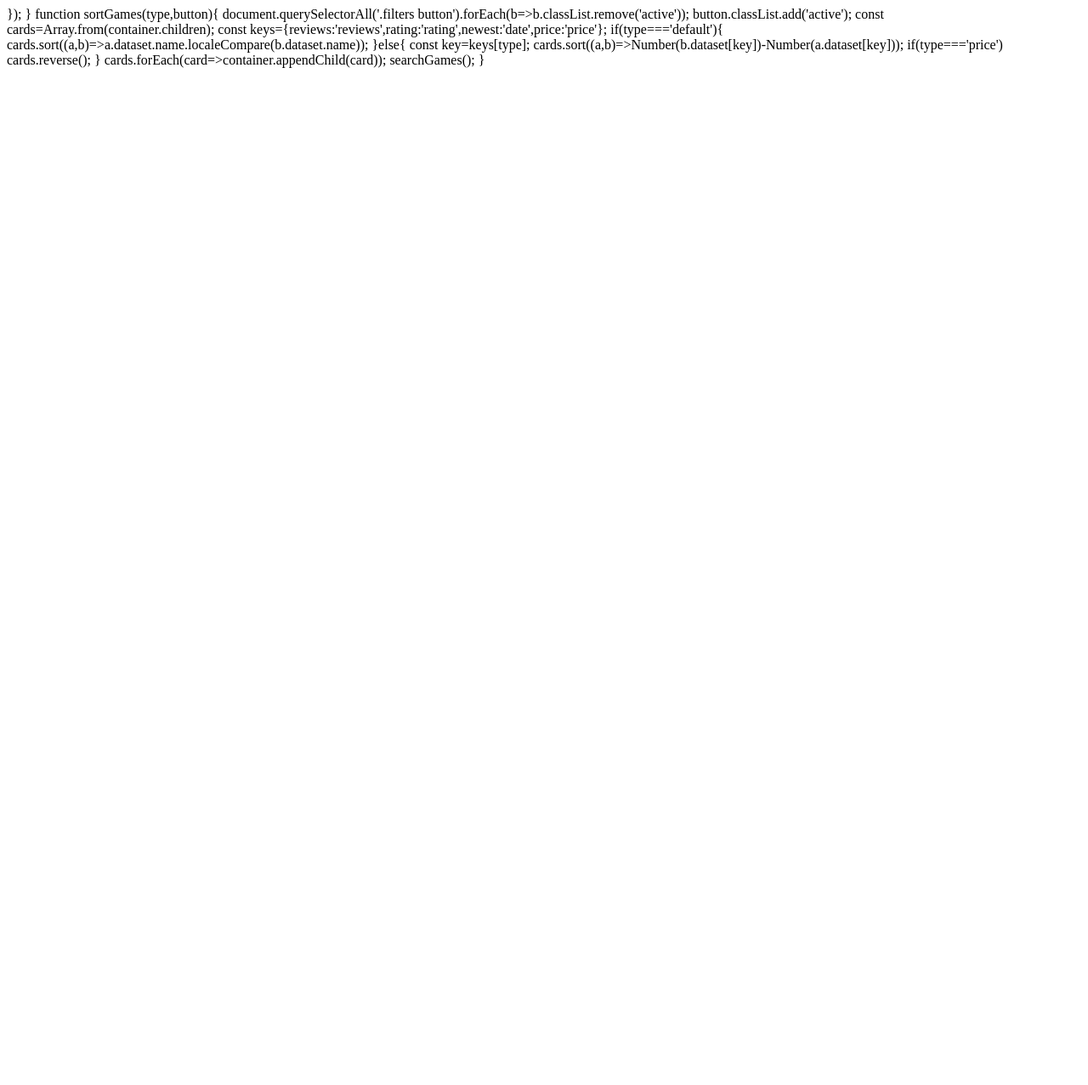
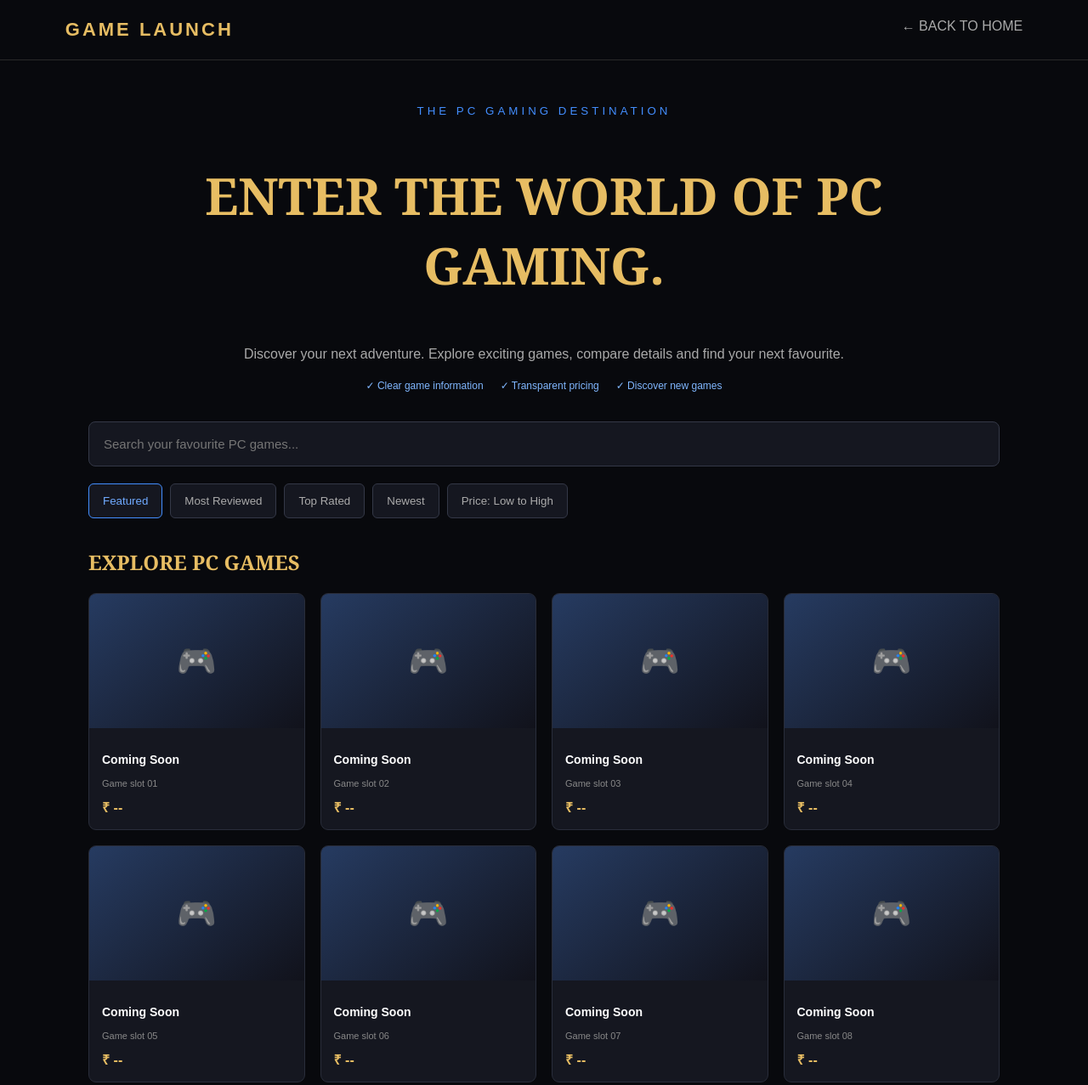
Before and after one commit to yasir225-afk/GAME-LAUNCH, a plain HTML site: page pc.html in a window 1280 px wide. Shown: the top 1277 px of the page at 85% size. Before the commit the page ends 800 px from the top, so only its background shows below. Drawn offline with Linux system fonts and the light colour scheme.

Commit message:
Update pc.html

```diff
--- a/pc.html
+++ b/pc.html
@@ -1,17 +1,100 @@
+
+<!DOCTYPE html>
+<html lang="en">
+<head>
+<meta charset="UTF-8">
+<meta name="viewport" content="width=device-width, initial-scale=1">
+<title>PC Games | GAME LAUNCH</title>
+<style>
+*{box-sizing:border-box}
+body{margin:0;background:#08090d;color:#fff;font-family:Arial,sans-serif}
+header{padding:22px 6%;display:flex;justify-content:space-between;border-bottom:1px solid #292929}
+.logo{color:#e7bd63;font-size:22px;font-weight:bold;letter-spacing:3px}
+a{color:#aaa;text-decoration:none}
+main{max-width:1200px;margin:auto;padding:50px 5%}
+.hero{text-align:center;margin-bottom:35px}
+.hero small{color:#438eff;letter-spacing:4px}
+h1{font-family:Georgia,serif;font-size:clamp(32px,6vw,60px);color:#e7bd63}
+.hero p{color:#aaa;line-height:1.8}
+.trust{color:#80b7ff;font-size:12px;display:flex;justify-content:center;gap:20px;flex-wrap:wrap}
+.search{margin:35px 0 20px}
+.search input{width:100%;padding:17px;background:#151720;border:1px solid #343847;border-radius:8px;color:white;font-size:15px}
+.filters{display:flex;gap:9px;flex-wrap:wrap;margin-bottom:35px}
+button{background:#151720;border:1px solid #343847;color:#aaa;padding:12px 16px;border-radius:6px;cursor:pointer}
+button.active,button:hover{color:#70aaff;border-color:#438eff}
+h2{color:#e7bd63;font-family:Georgia,serif}
+.games{display:grid;grid-template-columns:repeat(4,1fr);gap:18px}
+.game{background:#151720;border:1px solid #292d3a;border-radius:9px;overflow:hidden}
+.art{aspect-ratio:16/10;background:linear-gradient(140deg,#263b61,#11121b);display:grid;place-items:center;color:#438eff;font-size:38px}
+.info{padding:15px}
+.info h3{font-size:14px}
+.info p{font-size:11px;color:#888}
+.price{color:#e7bd63;font-weight:bold}
+footer{text-align:center;color:#666;padding:40px;font-size:11px;letter-spacing:2px}
+@media(max-width:800px){.games{grid-template-columns:repeat(2,1fr)}}
+@media(max-width:430px){main{padding:30px 4%}.trust{gap:10px}}
+</style>
+</head>
+<body>
+<header>
+<div class="logo">GAME LAUNCH</div>
+<a href="index.html">← BACK TO HOME</a>
+</header>
+<main>
+<section class="hero">
+<small>THE PC GAMING DESTINATION</small>
+<h1>ENTER THE WORLD OF PC GAMING.</h1>
+<p>Discover your next adventure. Explore exciting games, compare details and find your next favourite.</p>
+<div class="trust">
+<span>✓ Clear game information</span>
+<span>✓ Transparent pricing</span>
+<span>✓ Discover new games</span>
+</div>
+</section>
+
+<div class="search">
+<input id="search" placeholder="Search your favourite PC games..." oninput="searchGames()">
+</div>
+
+<div class="filters">
+<button class="active" onclick="sortGames('default',this)">Featured</button>
+<button onclick="sortGames('reviews',this)">Most Reviewed</button>
+<button onclick="sortGames('rating',this)">Top Rated</button>
+<button onclick="sortGames('newest',this)">Newest</button>
+<button onclick="sortGames('price',this)">Price: Low to High</button>
+</div>
+
+<h2>EXPLORE PC GAMES</h2>
+<div class="games" id="games">
+<div class="game" data-name="Slot 01" data-reviews="0" data-rating="0" data-date="1" data-price="0"><div class="art">🎮</div><div class="info"><h3>Coming Soon</h3><p>Game slot 01</p><div class="price">₹ --</div></div></div>
+<div class="game" data-name="Slot 02" data-reviews="0" data-rating="0" data-date="2" data-price="0"><div class="art">🎮</div><div class="info"><h3>Coming Soon</h3><p>Game slot 02</p><div class="price">₹ --</div></div></div>
+<div class="game" data-name="Slot 03" data-reviews="0" data-rating="0" data-date="3" data-price="0"><div class="art">🎮</div><div class="info"><h3>Coming Soon</h3><p>Game slot 03</p><div class="price">₹ --</div></div></div>
+<div class="game" data-name="Slot 04" data-reviews="0" data-rating="0" data-date="4" data-price="0"><div class="art">🎮</div><div class="info"><h3>Coming Soon</h3><p>Game slot 04</p><div class="price">₹ --</div></div></div>
+<div class="game" data-name="Slot 05" data-reviews="0" data-rating="0" data-date="5" data-price="0"><div class="art">🎮</div><div class="info"><h3>Coming Soon</h3><p>Game slot 05</p><div class="price">₹ --</div></div></div>
+<div class="game" data-name="Slot 06" data-reviews="0" data-rating="0" data-date="6" data-price="0"><div class="art">🎮</div><div class="info"><h3>Coming Soon</h3><p>Game slot 06</p><div class="price">₹ --</div></div></div>
+<div class="game" data-name="Slot 07" data-reviews="0" data-rating="0" data-date="7" data-price="0"><div class="art">🎮</div><div class="info"><h3>Coming Soon</h3><p>Game slot 07</p><div class="price">₹ --</div></div></div>
+<div class="game" data-name="Slot 08" data-reviews="0" data-rating="0" data-date="8" data-price="0"><div class="art">🎮</div><div class="info"><h3>Coming Soon</h3><p>Game slot 08</p><div class="price">₹ --</div></div></div>
+</div>
+</main>
+<footer>GAME LAUNCH • DISCOVER YOUR NEXT GAME</footer>
+<script>
+const container=document.getElementById('games');
+function searchGames(){
+const q=document.getElementById('search').value.toLowerCase();
+document.querySelectorAll('.game').forEach(card=>{
+card.style.display=card.dataset.name.toLowerCase().includes(q)||card.innerText.toLowerCase().includes(q)?'':'none';
 });
 }
-
 function sortGames(type,button){
 document.querySelectorAll('.filters button').forEach(b=>b.classList.remove('active'));
 button.classList.add('active');
 const cards=Array.from(container.children);
 const keys={reviews:'reviews',rating:'rating',newest:'date',price:'price'};
- if(type==='default'){
-  cards.sort((a,b)=>a.dataset.name.localeCompare(b.dataset.name));
- }else{
+if(type==='default')cards.sort((a,b)=>a.dataset.name.localeCompare(b.dataset.name));
+else{
 const key=keys[type];
 cards.sort((a,b)=>Number(b.dataset[key])-Number(a.dataset[key]));
-  if(type==='price') cards.reverse();
+if(type==='price')cards.reverse();
 }
 cards.forEach(card=>container.appendChild(card));
 searchGames();
```
Lines whose indentation alone changed are shown as unchanged.
